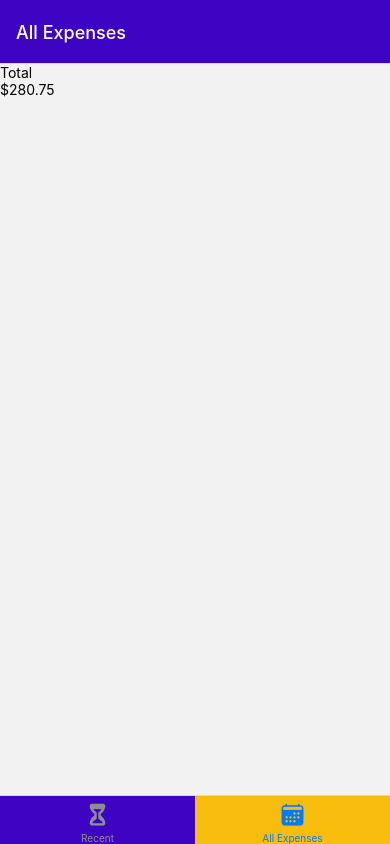
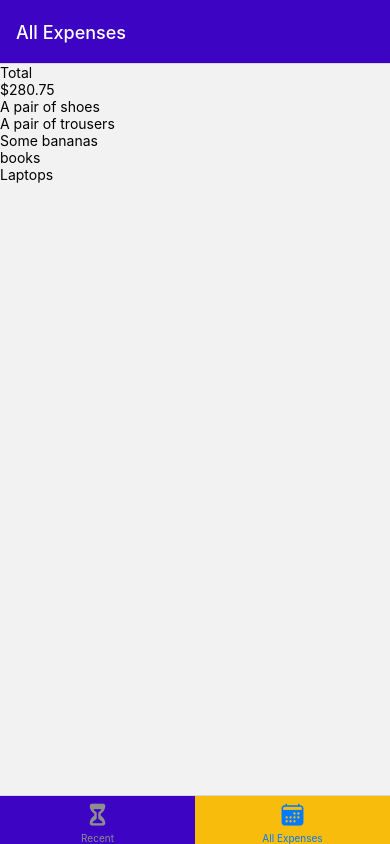
Before and after one commit to kumarmudur/react-native-expense-app, a React Native app: screen /AllExpenses in a window 390 px wide. Built offline with nearby package versions, Linux system fonts and the light colour scheme.

Commit message:
[React-Native] expense component changes

```diff
--- a/components/expensesOutput/ExpensesList.js
+++ b/components/expensesOutput/ExpensesList.js
@@ -1,9 +1,19 @@
 import React from 'react';
-import {FlatList} from 'react-native';
+import {FlatList, Text} from 'react-native';
 
-const ExpensesList = () => {
+const renderExpenseItem = itemData => {
+  return <Text>{itemData.item.description}</Text>;
+};
+
+const ExpensesList = ({expenses}) => {
   console.log('ExpensesList');
-  return <FlatList />;
+  return (
+    <FlatList
+      data={expenses}
+      renderItem={renderExpenseItem}
+      keyExtractor={item => item.id}
+    />
+  );
 };
 
 export default ExpensesList;
--- a/components/expensesOutput/ExpensesOutput.js
+++ b/components/expensesOutput/ExpensesOutput.js
@@ -42,7 +42,7 @@ const ExpensesOutput = ({expenses, expensesPeriod}) => {
   return (
     <View>
       <ExpensesSummary expenses={DUMMY_EXPENSES} periodName={expensesPeriod} />
-      <ExpensesList />
+      <ExpensesList expenses={DUMMY_EXPENSES} />
     </View>
   );
 };
```
